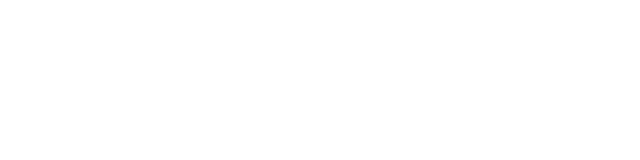
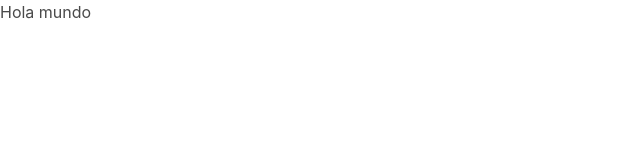
Before and after one commit to robertramosastudillo/nuxt-workshop, a Nuxt app: page /albums/1 in a window 1280 px wide. Before the commit this address had no page. Shown: the top 160 px of the page, without its empty margins (0-640 px from the left). Built offline with nearby package versions, Linux system fonts and the light colour scheme.

Commit message:
Dynamic routes

```diff
--- a/package.json
+++ b/package.json
@@ -12,6 +12,7 @@
   "dependencies": {
     "axios": "^0.18.0",
     "bulma": "^0.7.4",
-    "nuxt": "^2.4.5"
+    "nuxt": "^2.4.5",
+    "vue-router": "^3.0.2"
   }
 }
--- /dev/null
+++ b/pages/albums/_id.vue
@@ -0,0 +1,18 @@
+<template lang="html">
+    <h1>Hola mundo</h1>
+</template>
+
+<script>
+import router from 'vue-router';
+export default {
+    name: 'AlbumIndvPage',
+    created(){
+        let albumId = this.$route.params.id;
+        console.log(albumId);
+    }
+}
+</script>
+
+<style scoped>
+
+</style>
```
